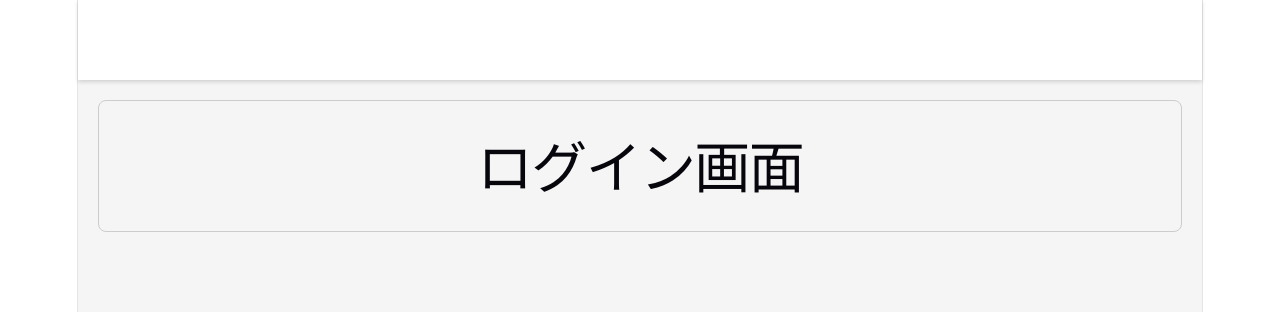
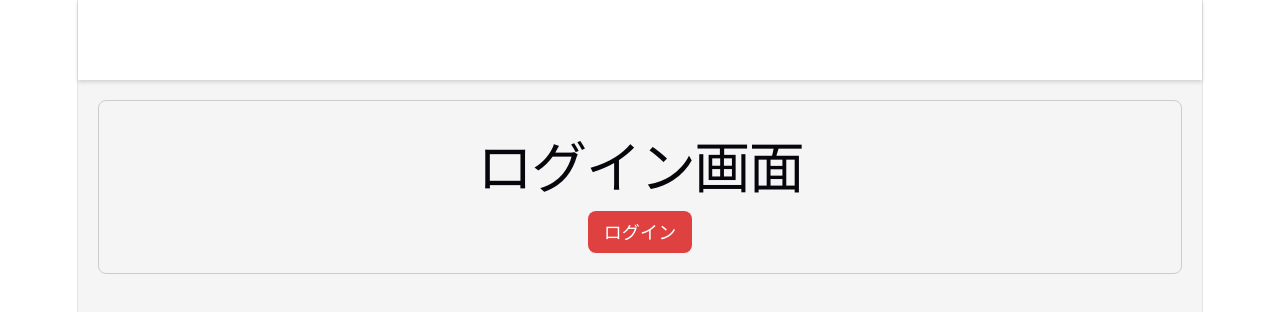
Before and after one commit to mei3336/ptu-training-hosoya, a React (Vite) app in the folder frontend/: page / in a window 1280 px wide. Shown: the top 312 px of the page. Built offline with nearby package versions, Linux system fonts and the light colour scheme.

Commit message:
ボタン３種類：通常、セカンド、警告ボタンの作成

```diff
--- a/frontend/src/App.jsx
+++ b/frontend/src/App.jsx
@@ -8,6 +8,7 @@ import UserManagementPage from "./pages/UserManagementPage";
 
 import MainLayout from "./layouts/MainLayout";
 import "./App.css";
+
 
 function App() {
   return (
--- /dev/null
+++ b/frontend/src/components/Button.css
@@ -0,0 +1,40 @@
+.btn {
+  padding: 8px 16px;
+  border-radius: 8px;
+  font-weight: 500;
+  transition: 0.2s;
+  border: none;
+  cursor: pointer;
+}
+
+.btn-primary {
+  background-color: #3e8be2;
+  color: white;
+}
+
+.btn-primary:hover {
+  background-color: #7888b4;
+}
+
+.btn-secondary {
+  background-color: #57b64b;
+  color: #ffffff;
+}
+
+.btn-secondary:hover {
+  background-color: #197266;
+}
+
+.btn-danger {
+  background-color: #df4141;
+  color: white;
+}
+
+.btn-danger:hover {
+  background-color: #631515;
+}
+
+.btn-disabled {
+  opacity: 0.5;
+  cursor: not-allowed;
+}
--- a/frontend/src/components/Button.jsx
+++ b/frontend/src/components/Button.jsx
@@ -0,0 +1,29 @@
+import React from "react";
+import "./Button.css";
+
+const Button = ({
+  children,
+  onClick,
+  type = "button",
+  variant = "primary",
+  disabled = false,
+  className = "",
+}) => {
+  return (
+    <button
+      type={type}
+      onClick={onClick}
+      disabled={disabled}
+      className={`
+        btn
+        btn-${variant}
+        ${disabled ? "btn-disabled" : ""}
+        ${className}
+      `}
+    >
+      {children}
+    </button>
+  );
+};
+
+export default Button;
--- a/frontend/src/pages/LoginPage.jsx
+++ b/frontend/src/pages/LoginPage.jsx
@@ -1,5 +1,13 @@
+import Button from "../components/Button";
+
+
 function LoginPage() {
-  return <h1>ログイン画面</h1>;
+  return (
+    <div>
+      <h1>ログイン画面</h1>
+      <Button variant="danger">ログイン</Button>
+    </div>
+  );
 }
 
 export default LoginPage;
```
